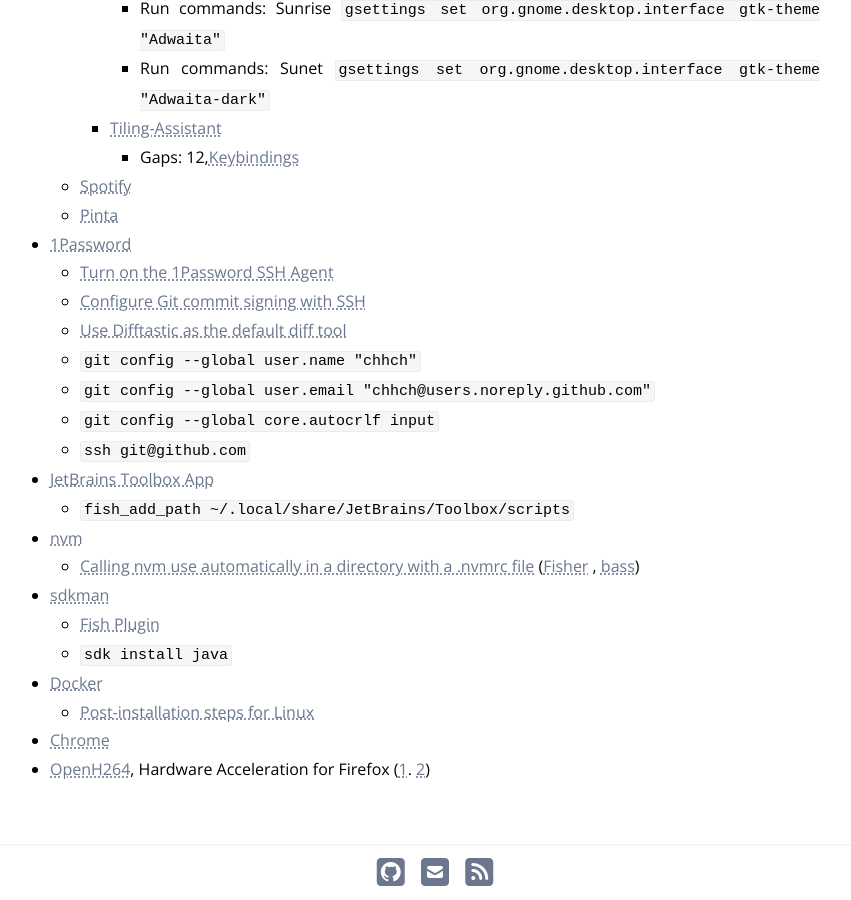
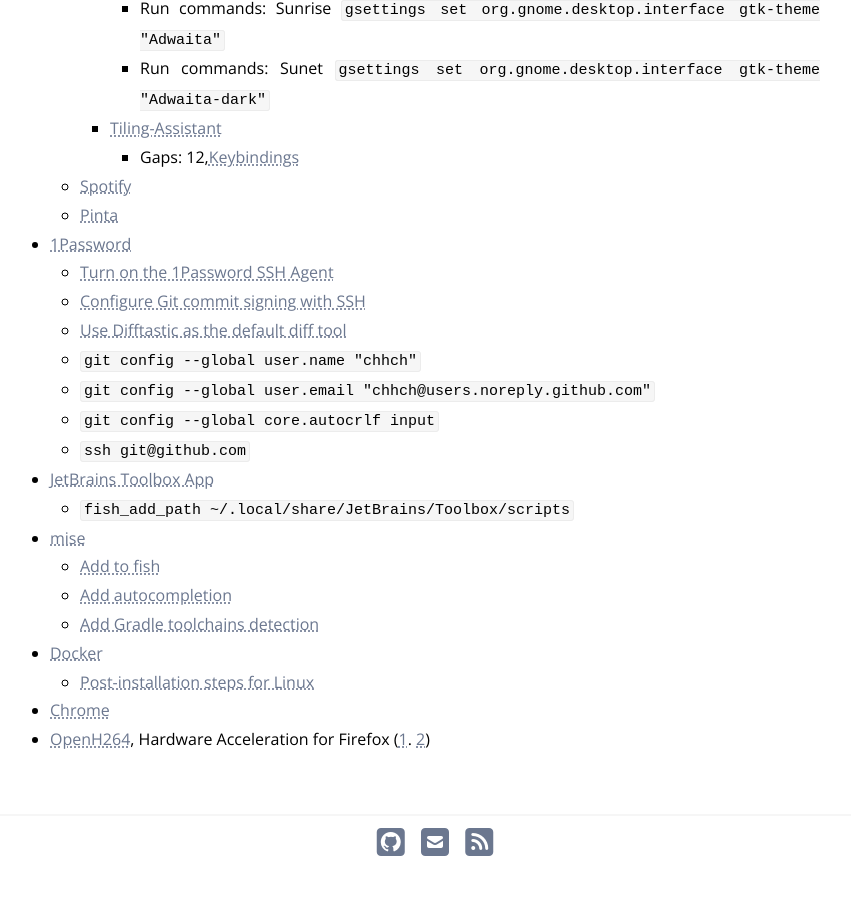
Before and after one commit to chhch/chhch.github.io, a Jekyll site: the page built from _posts/2017-09-29-programmme.md, in a window 1280 px wide and 900 px high, scrolled down 1023 px. Shown: the whole window, without its empty margins (220-1071 px from the left). Built offline with Jekyll 4.4.1, drawn with Linux system fonts in a browser that asks for light colours; nearby versions of some CDN libraries; our own code applies the rules of GitHub Pages for plain Markdown files; comment, search, counter and statistics services are not loaded; after the commit the page ends 1893 px from its top, so only the background shows below that.

Commit message:
Update programs

```diff
--- a/_posts/2017-09-29-programmme.md
+++ b/_posts/2017-09-29-programmme.md
@@ -46,12 +46,10 @@
     - `ssh git@github.com`
 - [JetBrains Toolbox App](https://www.jetbrains.com/toolbox-app/)
     - `fish_add_path ~/.local/share/JetBrains/Toolbox/scripts`
-- [nvm](https://docs.npmjs.com/downloading-and-installing-node-js-and-npm#using-a-node-version-manager-to-install-nodejs-and-npm)
-    - [Calling nvm use automatically in a directory with a .nvmrc file](https://github.com/nvm-sh/nvm#fish) ([Fisher](https://github.com/jorgebucaran/fisher)
-      , [bass](https://github.com/edc/bass))
-- [sdkman](https://sdkman.io/)
-    - [Fish Plugin](https://github.com/reitzig/sdkman-for-fish)
-    - `sdk install java`
+- [mise](https://mise.jdx.dev/installing-mise.html#fedora-41-rhel-9-centos-stream-9)
+  - [Add to fish](https://mise.jdx.dev/installing-mise.html#fish)
+  - [Add autocompletion](https://mise.jdx.dev/installing-mise.html#autocompletion)
+  - [Add Gradle toolchains detection](https://mise.jdx.dev/lang/java.html#gradle-toolchains-detection)
 - [Docker](https://docs.docker.com/engine/install/fedora/)
     - [Post-installation steps for Linux](https://docs.docker.com/engine/install/linux-postinstall/)
 - [Chrome](https://www.google.com/intl/de/chrome/browser/desktop/index.html)
```
